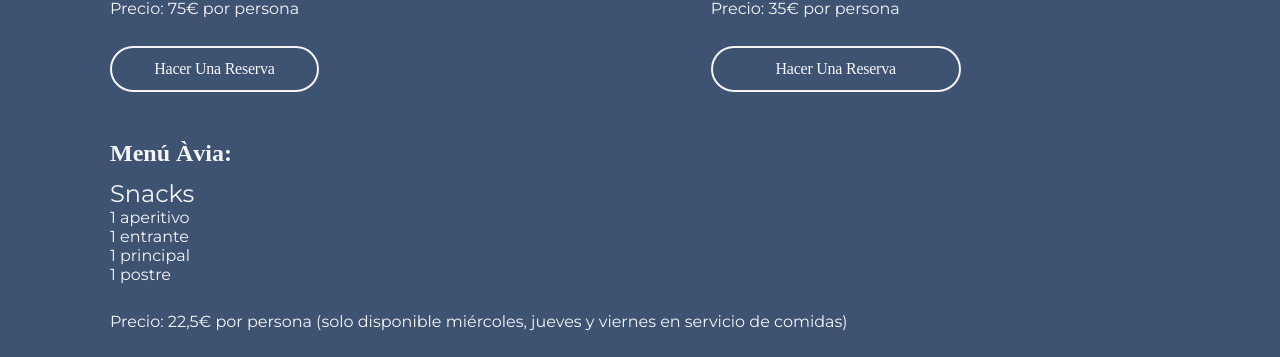
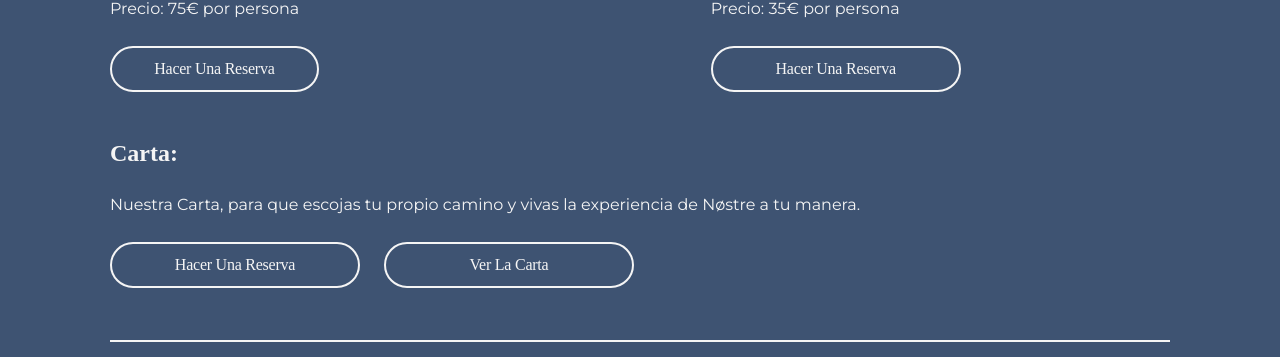
Before and after one commit to FuentesCubells/NostreRestaurante, a React (Create React App) app: page / in a window 1280 px wide. Shown: the part 1630-1987 px from the top of the page. Built offline with nearby package versions, Linux system fonts and the light colour scheme; a web font is replaced by a local one.

Commit message:
added menu pd

```diff
--- a/src/components/Oferta/Oferta.js
+++ b/src/components/Oferta/Oferta.js
@@ -1,5 +1,6 @@
 import React from "react";
 import carta from "./images/platoOferta.jpeg";
+import pdf from "./images/Carta_comida_ nostre.pdf"
 import menu from "./images/menu.jpg";
 import Bodega from "./images/Bodega.pdf";
 import Comida from "./images/Comida.pdf";
@@ -102,7 +103,6 @@ const Oferta = ({ lenguage }) => {
                   </div>
                 </li>
 
-
                 <li className="menu-3">
                   <strong className="menu-title">Ávia Menu:</strong>
                   <ul>
@@ -117,6 +117,20 @@ const Oferta = ({ lenguage }) => {
                     </button>
                   </div>
                 </li>
+
+                <li className="menu-3">
+                  <strong className="menu-title">Menu:</strong>
+                  <p>Our Menu, so you can choose your own path and experience Nøstre in your own way.</p>
+                  <div className="menu-1-buttons">
+                    <button>
+                      <a href="/#reservation">Make a Reservation</a>
+                    </button>
+                    <button>
+                      <a href={pdf} target="_blank">View the Menu</a>
+                    </button>
+                  </div>
+                </li>
+
               </ul>
 
             </div>
@@ -220,21 +234,18 @@ const Oferta = ({ lenguage }) => {
               </li>
 
               <li className="menu-3">
-                <strong className="menu-title">Menú Àvia:</strong>
-                <ul>
-                  <li>Snacks</li>
-                  <li>1 aperitivo</li>
-                  <li>1 entrante</li>
-                  <li>1 principal</li>
-                  <li>1 postre</li>
-                </ul>
-                <p>Precio: 22,5€ por persona (solo disponible miércoles, jueves y viernes en servicio de comidas)</p>
+                <strong className="menu-title">Carta:</strong>
+                <p>Nuestra Carta, para que escojas tu propio camino y vivas la experiencia de Nøstre a tu manera.</p>
                 <div className="menu-1-buttons">
                   <button>
-                    <a href="/#reservation">Hacer una reserva</a>
+                    <a href="/#reservation">Hacer una Reserva</a>
+                  </button>
+                  <button>
+                    <a href={pdf} target="_blank">Ver la Carta</a>
                   </button>
                 </div>
               </li>
+
             </ul>
 
 
```
Also changed, not shown: 1 other file (tests, documents, lock files or other folders).
